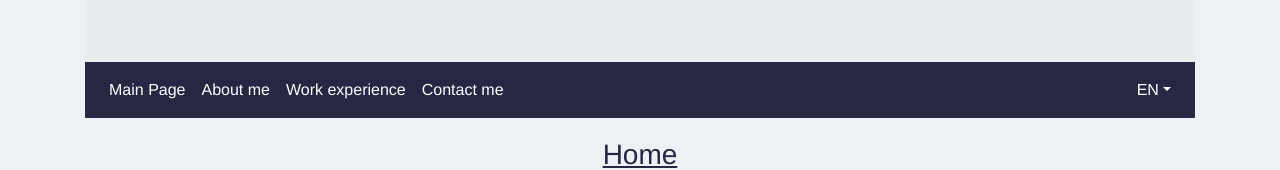
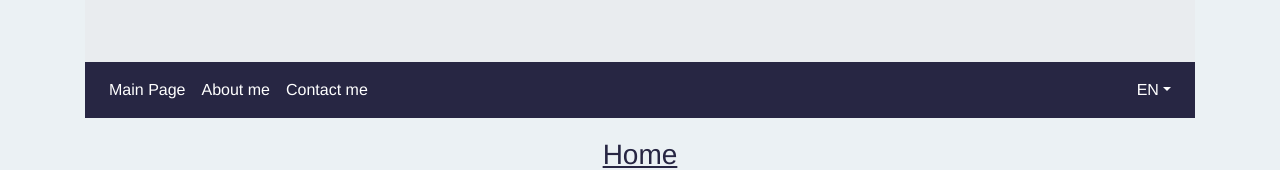
Before and after one commit to AlMuz/VUE-AlmuzWebsite, a Vue app in the folder client/: page / in a window 1280 px wide. Both pictures are taken after a click on the button "Skip button". Shown: the part 322-492 px from the top of the page. Built offline with nearby package versions, Linux system fonts and the light colour scheme.

Commit message:
Delete work page. This info will be moved to about page

```diff
--- a/client/src/components/CustomNavbar.vue
+++ b/client/src/components/CustomNavbar.vue
@@ -3,7 +3,6 @@
     <b-navbar-nav class="left">
       <b-nav-item to="/">{{ $t("navbar.mainPage") }}</b-nav-item>
       <b-nav-item to="/about">{{ $t("navbar.aboutMe") }}</b-nav-item>
-      <b-nav-item to="/work">{{ $t("navbar.workExperience") }}</b-nav-item>
       <b-nav-item to="/contact">{{ $t("navbar.contactMe") }}</b-nav-item>
     </b-navbar-nav>
     <b-navbar-nav class="ml-auto">
--- a/client/src/router.js
+++ b/client/src/router.js
@@ -23,11 +23,6 @@ export default new Router({
       component: () => import("./views/Contact.vue")
     },
     {
-      path: "/work",
-      name: "work",
-      component: () => import("./views/Work.vue")
-    },
-    {
       path: '*',
       component: () => import("./views/404.vue")
     }
--- a/client/src/views/Work.vue
+++ /dev/null
@@ -1,14 +0,0 @@
-<template>
-  <div class="contact">
-    <h3>Work page</h3>
-  </div>
-</template>
-
-<script>
-export default {
-}
-</script>
-
-<style lang="css" scoped>
-
-</style>
```
